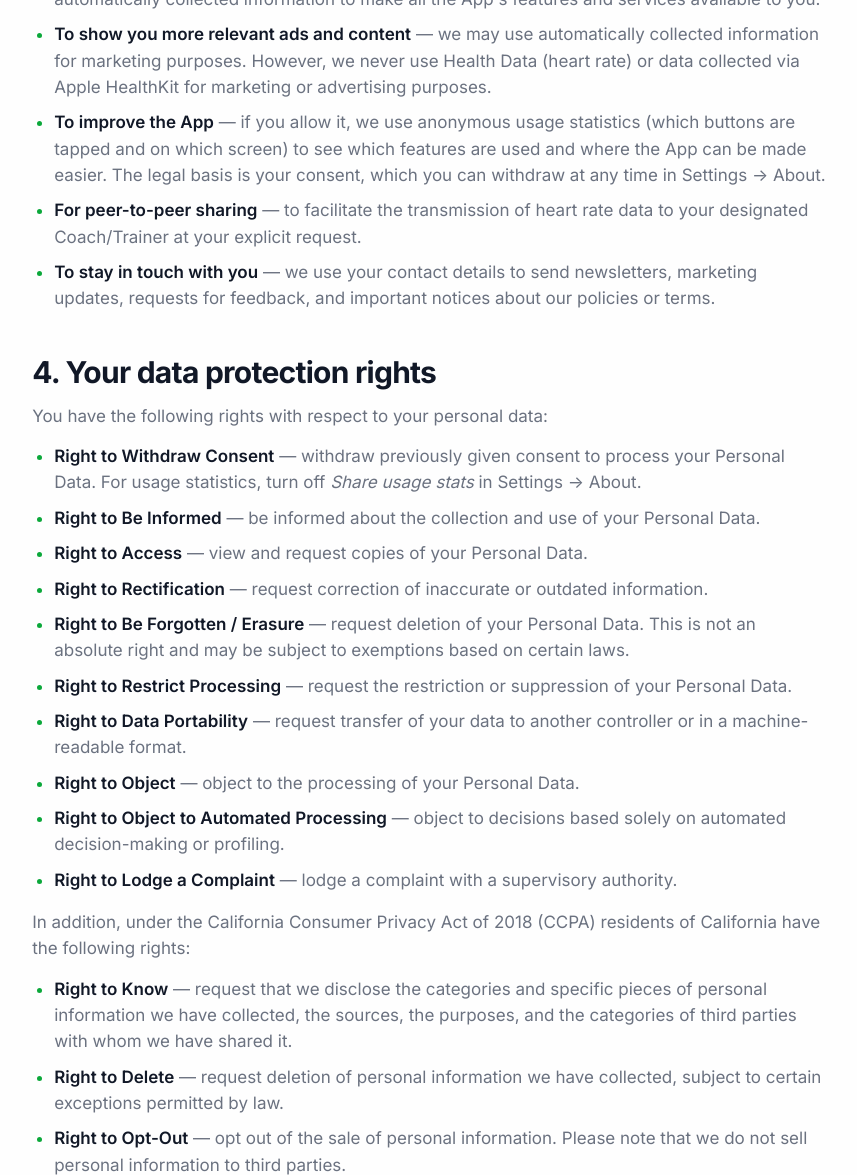
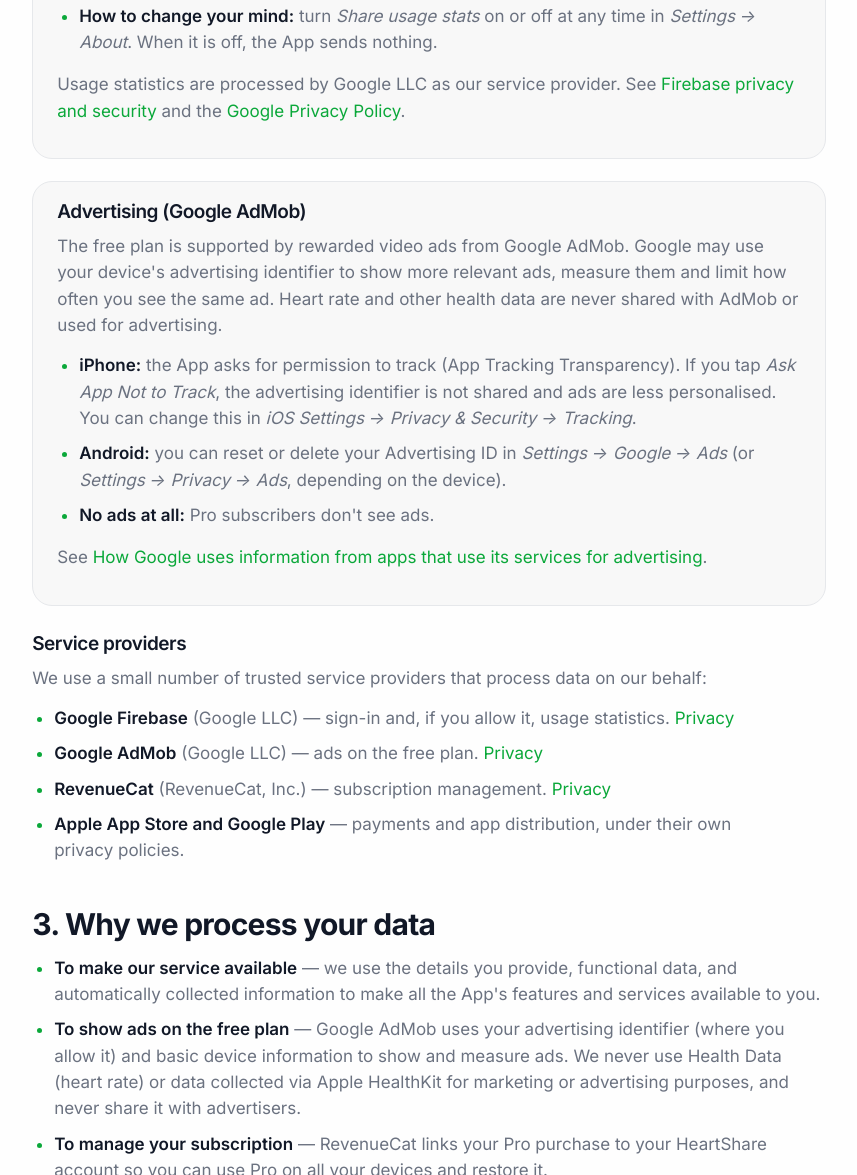
Before and after one commit to heartshare-app/heartshare-app.github.io, a plain HTML site: page privacy.html in a window 1280 px wide. Shown: the part 2370-3545 px from the top of the page, without its empty margins (333-1190 px from the left). Drawn offline with Linux system fonts and the light colour scheme.

Commit message:
Privacy policy: add Google AdMob, RevenueCat and a service-provider list
Co-Authored-By: Claude Opus 5.5 <noreply@anthropic.com>

```diff
--- a/privacy.html
+++ b/privacy.html
@@ -75,7 +75,8 @@
 <li><strong>Account information:</strong> email address and password.</li>
 <li><strong>Health data:</strong> heart rate.</li>
 <li><strong>Usage statistics (optional, only if you allow it):</strong> which buttons you tap in the App and on which screen, and a random app-instance identifier. See <a href="#usage-stats">Usage statistics</a> below.</li>
-<li><strong>Subscription and billing information</strong> is handled securely by the App Store and Google Play. The App does not store or process payment details.</li>
+<li><strong>Subscription and billing information</strong> is handled securely by the App Store and Google Play. The App does not store or process payment details. Our subscription provider RevenueCat receives your purchase and subscription status together with your HeartShare account identifier, so your Pro access works on all your devices.</li>
+<li><strong>Advertising data (free plan only):</strong> to show ads, Google AdMob may collect your device's advertising identifier (IDFA on iOS, only if you allow tracking; Advertising ID on Android), IP address and basic device information, plus how you interact with the ad.</li>
 </ul>
 
 <h2 id="s2">2. How we collect your data</h2>
@@ -85,6 +86,8 @@
 <li><strong>Sign in with Google:</strong> you authorize us to collect basic info, such as your email address and name. You can manage these permissions at any time within your Google account settings.</li>
 <li><strong>Heart rate data (biometric/health-related data)</strong> collected from compatible devices with your consent (e.g. Apple Watch, Xiaomi Mi Band 10, Garmin HRM, Garmin watches, Whoop, and other BLE-enabled wearables and heart-rate sensors). Heart rate may be collected via Bluetooth Low Energy (BLE) connections to supported devices, or via Apple HealthKit when you connect Apple Watch/Health permissions (Apple platforms only).</li>
 <li>The App may allow you to share your heart rate data with another user (for example, a trainer/coach) if you choose to enable that feature and select the recipient. You control whether and with whom you share.</li>
+<li><strong>Purchases:</strong> when you buy or restore a Pro subscription, the App Store or Google Play processes the payment and RevenueCat records the subscription for your account.</li>
+<li><strong>Ads:</strong> on the free plan, after your first three sessions the App asks you to watch a short rewarded video ad before starting another session. The ad is served by Google AdMob. Pro users see no ads.</li>
 <li><strong>Usage statistics</strong> are collected only after you tap <em>Allow</em> on the "Help us make HeartShare better" screen. See below.</li>
 </ul>
 
@@ -99,10 +102,31 @@
 <p>Usage statistics are processed by Google LLC as our service provider. See <a href="https://firebase.google.com/support/privacy">Firebase privacy and security</a> and the <a href="https://policies.google.com/privacy">Google Privacy Policy</a>.</p>
 </div>
 
+<div class="callout" id="ads">
+<h3>Advertising (Google AdMob)</h3>
+<p>The free plan is supported by rewarded video ads from Google AdMob. Google may use your device's advertising identifier to show more relevant ads, measure them and limit how often you see the same ad. Heart rate and other health data are never shared with AdMob or used for advertising.</p>
+<ul>
+<li><strong>iPhone:</strong> the App asks for permission to track (App Tracking Transparency). If you tap <em>Ask App Not to Track</em>, the advertising identifier is not shared and ads are less personalised. You can change this in <em>iOS Settings → Privacy &amp; Security → Tracking</em>.</li>
+<li><strong>Android:</strong> you can reset or delete your Advertising ID in <em>Settings → Google → Ads</em> (or <em>Settings → Privacy → Ads</em>, depending on the device).</li>
+<li><strong>No ads at all:</strong> Pro subscribers don't see ads.</li>
+</ul>
+<p>See <a href="https://policies.google.com/technologies/ads">How Google uses information from apps that use its services for advertising</a>.</p>
+</div>
+
+<h3>Service providers</h3>
+<p>We use a small number of trusted service providers that process data on our behalf:</p>
+<ul>
+<li><strong>Google Firebase</strong> (Google LLC) — sign-in and, if you allow it, usage statistics. <a href="https://firebase.google.com/support/privacy">Privacy</a></li>
+<li><strong>Google AdMob</strong> (Google LLC) — ads on the free plan. <a href="https://policies.google.com/privacy">Privacy</a></li>
+<li><strong>RevenueCat</strong> (RevenueCat, Inc.) — subscription management. <a href="https://www.revenuecat.com/privacy">Privacy</a></li>
+<li><strong>Apple App Store and Google Play</strong> — payments and app distribution, under their own privacy policies.</li>
+</ul>
+
 <h2 id="s3">3. Why we process your data</h2>
 <ul>
 <li><strong>To make our service available</strong> — we use the details you provide, functional data, and automatically collected information to make all the App's features and services available to you.</li>
-<li><strong>To show you more relevant ads and content</strong> — we may use automatically collected information for marketing purposes. However, we never use Health Data (heart rate) or data collected via Apple HealthKit for marketing or advertising purposes.</li>
+<li><strong>To show ads on the free plan</strong> — Google AdMob uses your advertising identifier (where you allow it) and basic device information to show and measure ads. We never use Health Data (heart rate) or data collected via Apple HealthKit for marketing or advertising purposes, and never share it with advertisers.</li>
+<li><strong>To manage your subscription</strong> — RevenueCat links your Pro purchase to your HeartShare account so you can use Pro on all your devices and restore it.</li>
 <li><strong>To improve the App</strong> — if you allow it, we use anonymous usage statistics (which buttons are tapped and on which screen) to see which features are used and where the App can be made easier. The legal basis is your consent, which you can withdraw at any time in Settings → About.</li>
 <li><strong>For peer-to-peer sharing</strong> — to facilitate the transmission of heart rate data to your designated Coach/Trainer at your explicit request.</li>
 <li><strong>To stay in touch with you</strong> — we use your contact details to send newsletters, marketing updates, requests for feedback, and important notices about our policies or terms.</li>
@@ -132,6 +156,7 @@
 <h2 id="s5">5. Retention of Personal Data</h2>
 <p>We retain your account information (email address and password) for as long as your account remains active, and for a limited period thereafter as needed for security, backup, fraud prevention, and legal compliance. Where permitted by law, you may request deletion of your account and associated personal information.</p>
 <p>Usage statistics are kept by Google Analytics only for the limited retention period set in our Google Analytics settings and are then deleted automatically. They are not linked to your account.</p>
+<p>Subscription records are kept by RevenueCat for as long as your account exists and as required for accounting and legal purposes. Advertising data is kept by Google under its own retention policies.</p>
 <div class="callout"><strong>Heart rate is session-only.</strong> Once a session ends — manually or automatically after two (2) hours — the heart rate data from that session is no longer displayed and is not stored by us. If you share heart rate data with another user during an active session, that sharing occurs only for the duration of the session.</div>
 
 <h2 id="s6">6. Children's Privacy</h2>
```
